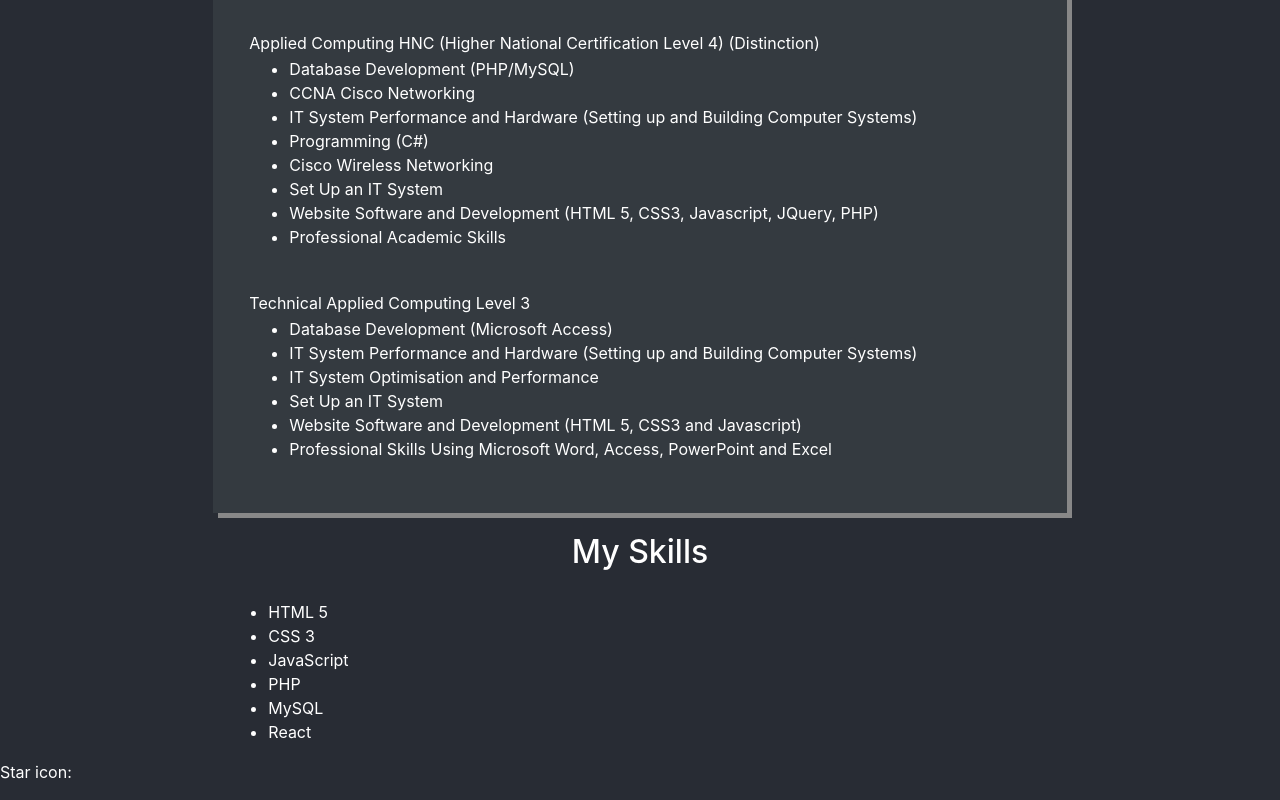
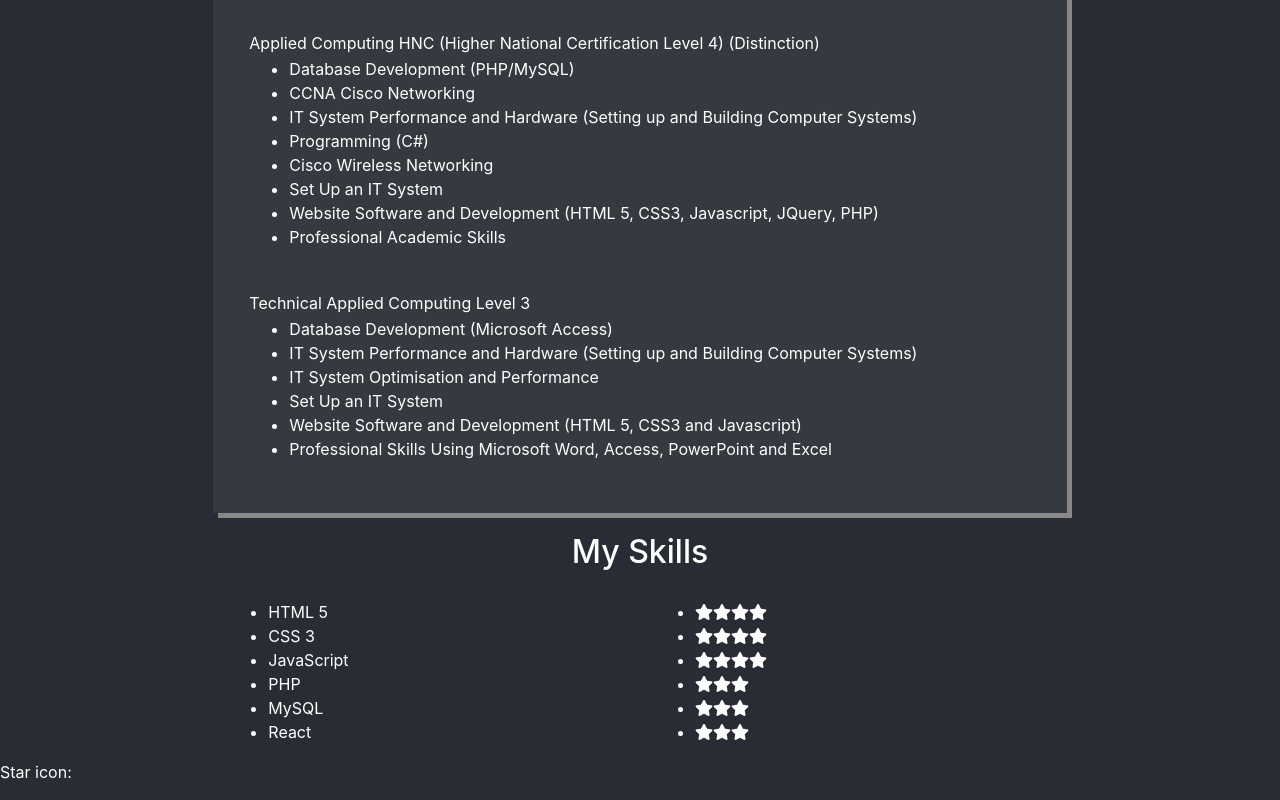
Before and after one commit to Gratto2988/andrewgratton, a React (Create React App) app: page / in a window 1280 px wide. Shown: the part 1750-2550 px from the top of the page. Built offline with nearby package versions, Linux system fonts and the light colour scheme.

Commit message:
updated skills

```diff
--- a/package.json
+++ b/package.json
@@ -9,6 +9,7 @@
     "@testing-library/user-event": "^12.8.3",
     "bootstrap": "^5.0.1",
     "bootstrap-icons": "^1.5.0",
+    "gh-pages": "^3.1.0",
     "react": "^17.0.2",
     "react-dom": "^17.0.2",
     "react-scripts": "4.0.3",
@@ -20,7 +21,7 @@
     "test": "react-scripts test",
     "eject": "react-scripts eject",
     "predeploy": "npm run build",
-    "deploy": "andrewgratton -d build"
+    "deploy": "gh-pages -d build"
   },
   "eslintConfig": {
     "extends": [
--- a/src/App.css
+++ b/src/App.css
@@ -2,8 +2,11 @@ body{
   background-color: #282c34;
   color:white;
   width: auto;
+
 }
-
+html{
+  scroll-behavior: smooth;
+}
 /* intro to website */
 .intro{
   background-image: url("intro.jpg");
@@ -39,14 +42,6 @@ body{
 .row{
   width: auto;
 }
-
-/* .box{
-  background-color: teal;
-    max-width: 1000px;
-    height: 500px;
-    padding: 20px 20px 20px 20px;
-    margin: 20px auto 20px auto;
-} */
 
 .padStyle{
   padding: 20px;
--- a/src/App.js
+++ b/src/App.js
@@ -3,7 +3,7 @@ import Nav from './Nav';
 import AboutMe from './AboutMe';
 import Skills from './Skills';
 import Qual from './Qual';
-import Footer from './Footer';
+//import Footer from './Footer';
 import './App.css';
 
 function App() {
@@ -14,7 +14,6 @@ function App() {
       <AboutMe/>
       <Qual/>
       <Skills/>
-
     </div>
 
   );
--- a/src/Intro.js
+++ b/src/Intro.js
@@ -1,5 +1,3 @@
-import intro from './intro.jpg';
-
 const Intro = () => {
     return(
         <div className="intro">
--- a/src/Nav.js
+++ b/src/Nav.js
@@ -3,7 +3,7 @@ const nav = () => {
         <div className="menu ">
         <div className="nav-menu">
             <nav className="navbar navbar-expand-sm bg-dark navbar-dark">
-                <a className="navbar-brand" href="#">Andrew Gratton</a>
+                <a className="navbar-brand" href="#home">Andrew Gratton</a>
             <button className="navbar-toggler" type="button" data-toggle="collapse" data-target="#collapsibleNavbar">
                 <span className="navbar-toggler-icon"></span>
             </button>
@@ -15,11 +15,9 @@ const nav = () => {
                     <li className="nav-item">
                         <a className="nav-link" href="#education">Education</a>
                     </li>
+
                     <li className="nav-item">
-                        <a className="nav-link" href="#"></a>
-                    </li>
-                    <li className="nav-item">
-                        <a className="nav-link" href="#">Contact</a>
+                        <a className="nav-link" href="#contact">Contact</a>
                     </li>
                     </ul>
                 </div>
--- a/src/Skills.js
+++ b/src/Skills.js
@@ -1,4 +1,6 @@
-import star from './star';
+import React from 'react';
+
+import Star from './Star';
 
 const Skills = () => {
     return(
@@ -19,8 +21,13 @@ const Skills = () => {
              </ul>
             </div>
             <div className="col-md-4">
-                <ul id="ratings">
-                    {star()}
+                <ul className="ratings">
+                <Star star="4"/>
+                <Star star="4"/>
+                <Star star="4"/>
+                <Star star="3"/>
+                <Star star="3"/>
+                <Star star="3"/>
                 </ul>
             </div>
             <div className="col-md-2"></div>
--- a/src/star.js
+++ b/src/star.js
@@ -1,21 +1,68 @@
-const star = () => {
-    // const tag = document.createElement('li'); // <li></li>
-    // const tag2 = document.createElement('i'); // <i></i>
-    // const att = tag.setAttribute("className", 'fas fa-star');
-    // const text  = document.createTextNode(num);
-    // tag.appendChild(text);
-    // const element = document.getElementById('ratings');
+const Star = (props) => {
+    let num = parseInt(props.star);
+    const star = <i className='fas fa-star'></i>
 
-    // while(num > 0){
-        // var tag = document.createElement("li");
-        // var text = document.createTextNode("Tutorix is the best e-learning platform");
-        // tag.appendChild(text);
-        // console.log(tag);
-        // var element = document.getElementById("ratings");
-        // element.appendChild(tag);
-    // }
+    switch (num) {
+        case 1:
+            return(
+                <li>
+                    {star}
+                </li>
+            );
+
+        case 2:
+            return(
+                <li>
+                    {star}
+                    {star}
+                </li>
+            );
+
+        case 3:
+            return(
+                <li>
+                    {star}
+                    {star}
+                    {star}
+                </li>
+            );
+
+        case 4:
+            return(
+                <li>
+                    {star}
+                    {star}
+                    {star}
+                    {star}
+                </li>
+            );
+        case 5:
+            return(
+                <li>
+                    {star}
+                    {star}
+                    {star}
+                    {star}
+                    {star}
+                </li>
+            );
+
+        default:
+            break;
+    }
 }
 
-export default star;
+export default Star;
 
 //<li><i class='fas fa-star'></i></li>
+
+    // let ul = document.querySelector('.ratings');
+    // let li = document.createElement('li');
+
+    // for(let i = num; i > 0; i--){
+    //     let item = document.createElement('i');
+    //     item.classList.add("fas");
+    //     item.classList.add("fa-star");
+    //     li.appendChild(item);
+    //     ul.appendChild(li);
+    // }
```
Also changed, not shown: 2 other files (tests, documents, lock files or other folders).
